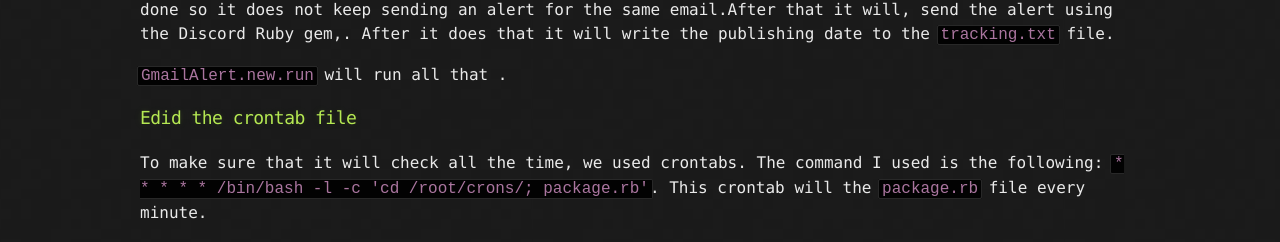
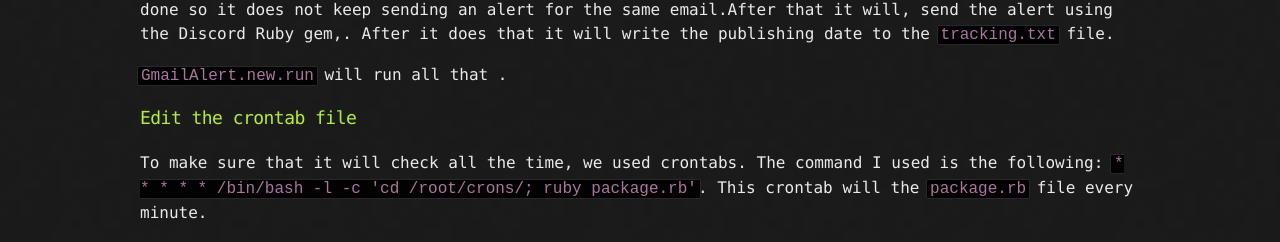
Before and after one commit to Michael-Meade/MinerFind, a Jekyll site: the page built from Projects/DiscordMailAlerts.md, in a window 1280 px wide. Shown: the part 1718-1960 px from the top of the page. Built offline with Jekyll 4.4.1, drawn with Linux system fonts in a browser that asks for light colours; our own code applies the rules of GitHub Pages for plain Markdown files; the repository's description, which GitHub fills in, is left out.

Commit message:
Update DiscordMailAlerts.md

````diff
--- a/Projects/DiscordMailAlerts.md
+++ b/Projects/DiscordMailAlerts.md
@@ -65,8 +65,8 @@ Next it will read the ```tracking.txt``` file and checks if it ```does not``` in
 
 
 
-### Edid the crontab file
+### Edit the crontab file
 
 
 To make sure that it will check all the time, we used crontabs.
-The command I used is the following: ```* * * * * /bin/bash -l -c 'cd /root/crons/;  package.rb'```. This crontab will the ```package.rb``` file every minute.
+The command I used is the following: ```* * * * * /bin/bash -l -c 'cd /root/crons/;  ruby package.rb'```. This crontab will the ```package.rb``` file every minute.
````
